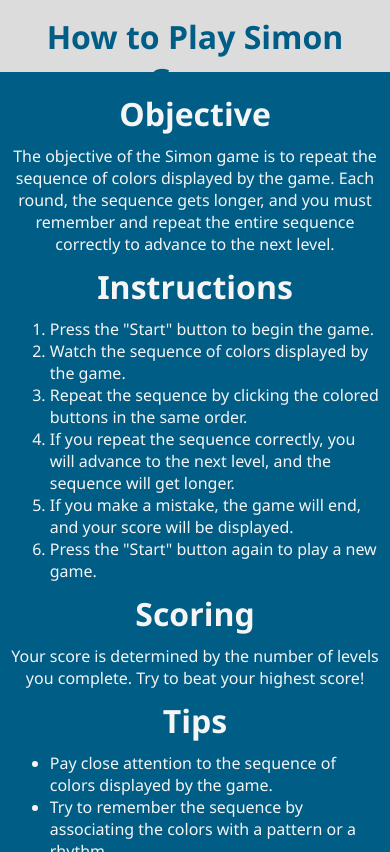
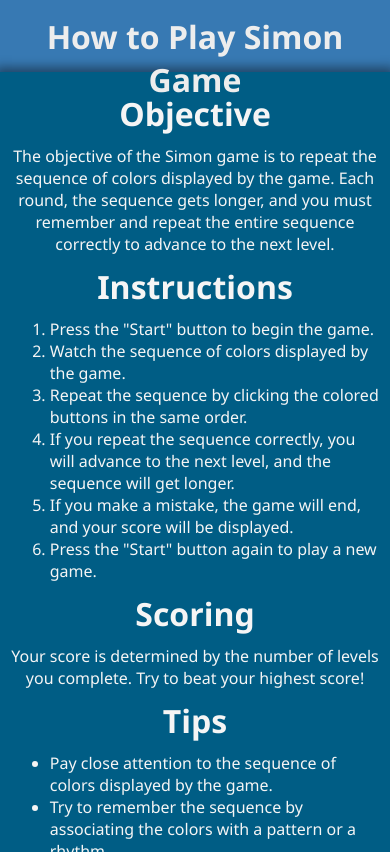
Before and after one commit to Sciber766/Simon-js-mini-project, a plain HTML site: page help.html in a window 390 px wide. Drawn offline with Linux system fonts and the light colour scheme.

Commit message:
Styling changes help.html

```diff
--- a/style.css
+++ b/style.css
@@ -33,13 +33,10 @@ body{
     flex-direction: column;
     justify-content: center;
     align-items: center;
-    background-color: gainsboro;
+    background-color: #e7e7e7;
     height: 100vh;
     width: 100%;
     gap: 30px;
-}
-h3{
-
 }
 .box{
     display: flex;
@@ -130,10 +127,9 @@ h3{
     flex-direction: column;
     justify-content: center;
     align-items: center;
-    background-color: gainsboro;
+    background-color: #3779b3;
     height: 100vh;
     width: 100%;
-    gap: 30px;
 }
 .instructions{
     display: flex;
@@ -142,10 +138,11 @@ h3{
     align-items: center;
     background-color: hsl(198, 100%, 26%);
     color: whitesmoke;
+    box-shadow:0 0 10px 5px #0000006b;
     padding: 15px;
     border-radius: 40px;
     width: 700px;
-    height: 85vh;
+    height: 80vh;
     overflow-y: auto;
     position: relative;
     top: 40px;
@@ -171,6 +168,9 @@ h3{
 .tips{
     text-align: start;
 }
+.heading{
+    color: #ededed;
+}
 @media (max-width: 900px){
     .score{
         right: auto;
@@ -192,7 +192,7 @@ h3{
         justify-content: start;
     }
     .heading{
-        color: hsl(198, 100%, 26%);
+        color: #ededed;
         position: absolute;
         top: 15px;
         text-align: center;
```
